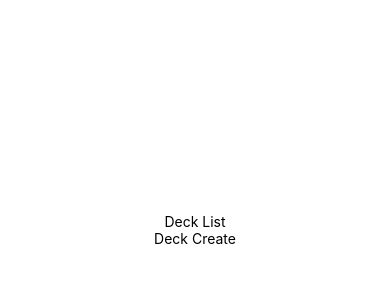
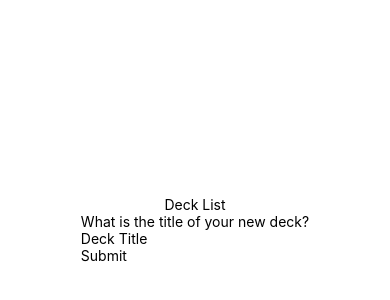
Before and after one commit to blhylton/udacicards, a React Native app: screen / in a window 390 px wide. Shown: the part 192-492 px from the top of the page. Built offline with nearby package versions, Linux system fonts and the light colour scheme.

Commit message:
Add ability to create deck

```diff
--- a/components/DeckCreate.js
+++ b/components/DeckCreate.js
@@ -1,12 +1,42 @@
 import React, { Component } from 'react'
-import {View, Text, StyleSheet, TouchableOpacity } from 'react-native'
+import {View, Text, StyleSheet, TouchableOpacity, TextInput } from 'react-native'
+import { saveDeckTitle } from '../util/helpers'
+import { addDeck } from '../actions'
+import { connect } from 'react-redux'
 
-export default class DeckCreate extends Component {
+class DeckCreate extends Component {
+    constructor(props) {
+        super(props);
+        this.state = { text: '', error: { status: false, text: ''} };
+    }
+    submit = () => {
+        if(this.state.text !== ''){
+            saveDeckTitle(this.state.text)
+                .then(this.props.dispatch(addDeck(this.state.text)))
+                .then(this.setState({text: '', error: { status: false, text: ''}}))
+        }else{
+            this.setState({error: {status: true, text: 'Title can not be empty'}})
+        }
+    }
+
     render() {
         return (
             <View>
-                <Text>Deck Create</Text>
+                <Text>What is the title of your new deck?</Text>
+                <TextInput
+                    onChangeText={(text) => this.setState({text, error: {status: false, text: ''}})}
+                    value={this.state.text}
+                    placeholder="Deck Title"
+                />
+                {this.state.error.status && (
+                    <Text>{this.state.error.text}</Text>
+                )}
+                <TouchableOpacity onPress={this.submit}>
+                    <Text>Submit</Text>
+                </TouchableOpacity>
             </View>
         )
     }
 }
+
+export default connect()(DeckCreate)
```
